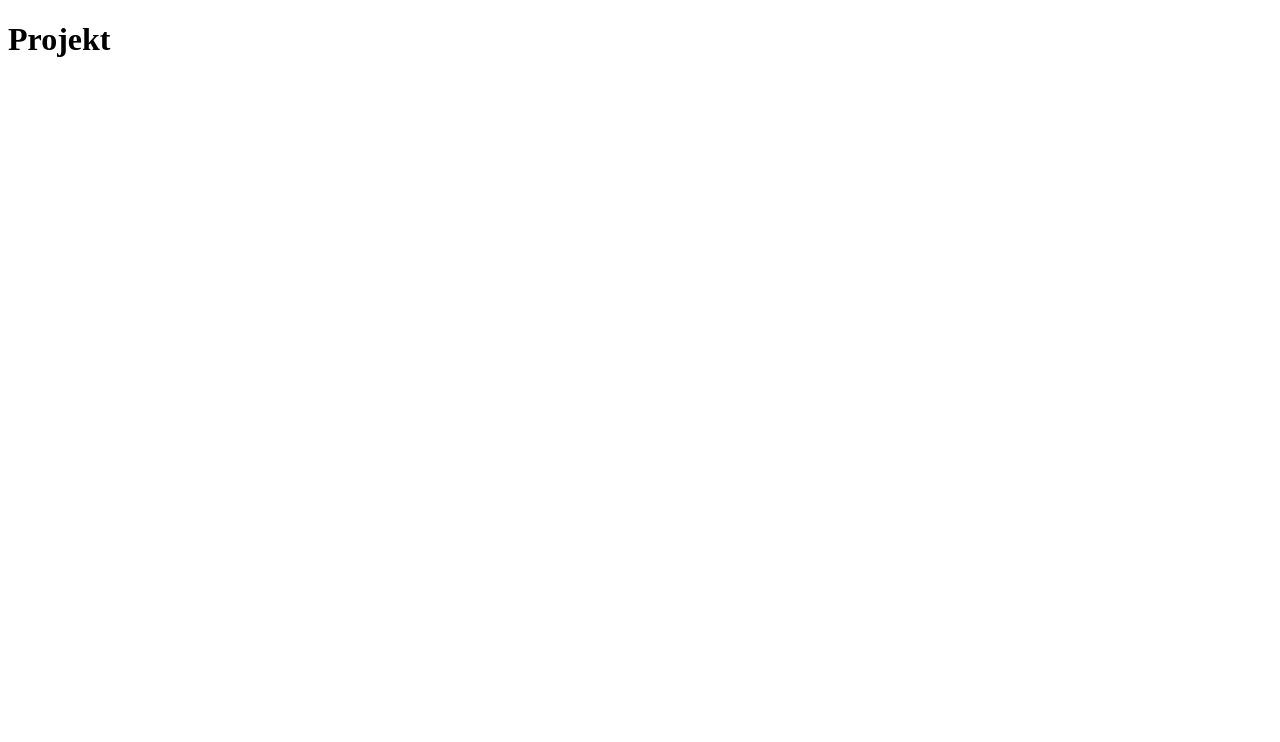
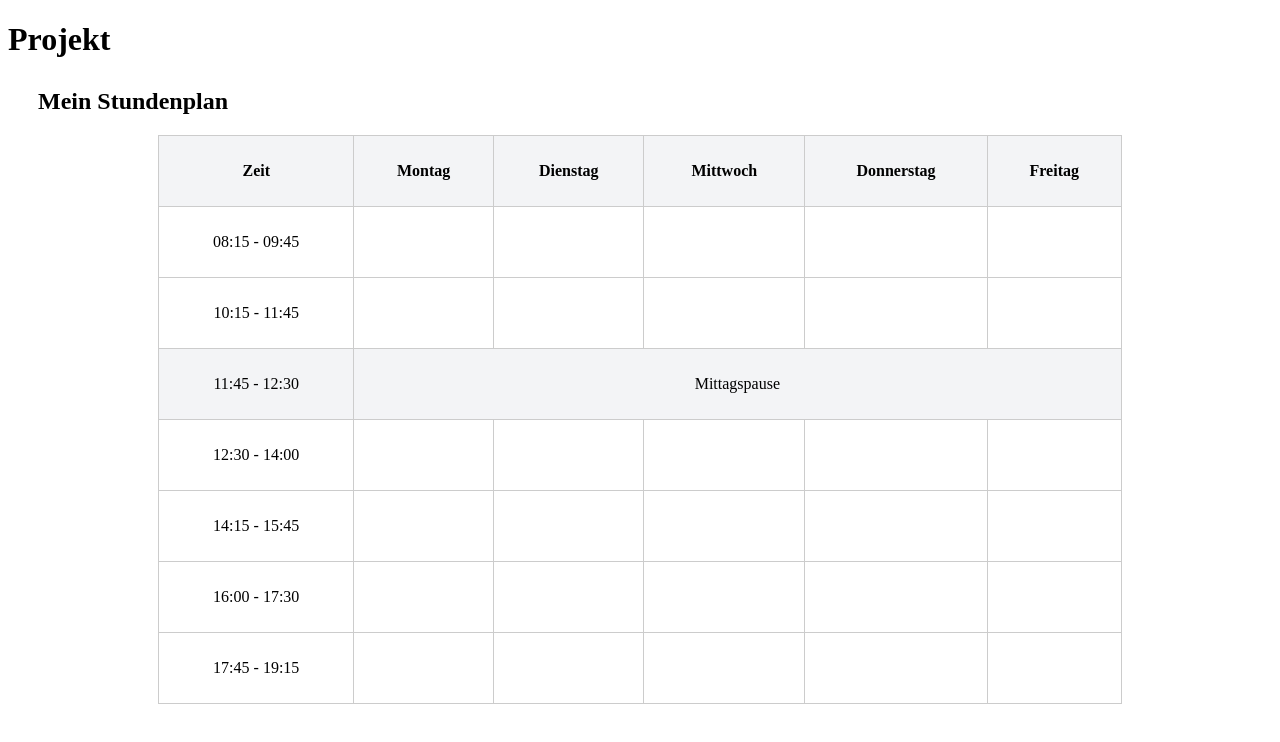
Before and after one commit to tjark-anders/stundenplan-uni-webapp, a plain HTML site: page index.html in a window 1280 px wide. Drawn offline with Linux system fonts and the light colour scheme.

Commit message:
Stundenplan Grundgerüst

```diff
--- a/css/style.css
+++ b/css/style.css
@@ -0,0 +1,28 @@
+
+
+/* ----- STUNDENPLAN ----- */
+#course-schedule {
+    margin: 30px 30px;
+}
+
+.schedule-table {
+  width: 80%;
+  margin: 0 auto;
+  border-collapse: collapse; /* keine doppelten Ränder */
+}
+
+.schedule-table th,
+.schedule-table td {
+  border: 1px solid #ccc;
+  padding: 15px;
+  text-align: center;
+  height: 40px;
+}
+
+.schedule-table th {
+  background-color: #f3f4f6;
+}
+
+.lunch-break {
+    background-color: #f3f4f6;
+}
--- a/index.html
+++ b/index.html
@@ -22,6 +22,77 @@
         </div>
 
         <div id="course-schedule">
+            <h2>Mein Stundenplan</h2>
+
+            <table class="schedule-table">
+                <tr>
+                    <th>Zeit</th>
+                    <th>Montag</th>
+                    <th>Dienstag</th>
+                    <th>Mittwoch</th>
+                    <th>Donnerstag</th>
+                    <th>Freitag</th>
+                </tr>
+
+                <tr>
+                    <td>08:15 - 09:45</td>
+                    <td data-tag="Montag" data-block="1"></td>
+                    <td data-tag="Dienstag" data-block="1"></td>
+                    <td data-tag="Mittwoch" data-block="1"></td>
+                    <td data-tag="Donnerstag" data-block="1"></td>
+                    <td data-tag="Freitag" data-block="1"></td>
+                </tr>
+
+                <tr>
+                    <td>10:15 - 11:45</td>
+                    <td data-tag="Montag" data-block="2"></td>
+                    <td data-tag="Dienstag" data-block="2"></td>
+                    <td data-tag="Mittwoch" data-block="2"></td>
+                    <td data-tag="Donnerstag" data-block="2"></td>
+                    <td data-tag="Freitag" data-block="2"></td>
+                </tr>
+
+                <tr class="lunch-break">
+                    <td>11:45 - 12:30</td>
+                    <td colspan="5"> Mittagspause</td>
+                </tr>
+
+                <tr>
+                    <td>12:30 - 14:00</td>
+                    <td data-tag="Montag" data-block="3"></td>
+                    <td data-tag="Dienstag" data-block="3"></td>
+                    <td data-tag="Mittwoch" data-block="3"></td>
+                    <td data-tag="Donnerstag" data-block="3"></td>
+                    <td data-tag="Freitag" data-block="3"></td>
+                </tr>
+
+                <tr>
+                    <td>14:15 - 15:45</td>
+                    <td data-tag="Montag" data-block="4"></td>
+                    <td data-tag="Dienstag" data-block="4"></td>
+                    <td data-tag="Mittwoch" data-block="4"></td>
+                    <td data-tag="Donnerstag" data-block="4"></td>
+                    <td data-tag="Freitag" data-block="4"></td>
+                </tr>
+
+                <tr>
+                    <td>16:00 - 17:30</td>
+                    <td data-tag="Montag" data-block="5"></td>
+                    <td data-tag="Dienstag" data-block="5"></td>
+                    <td data-tag="Mittwoch" data-block="5"></td>
+                    <td data-tag="Donnerstag" data-block="5"></td>
+                    <td data-tag="Freitag" data-block="5"></td>
+                </tr>
+
+                <tr>
+                    <td>17:45 - 19:15</td>
+                    <td data-tag="Montag" data-block="6"></td>
+                    <td data-tag="Dienstag" data-block="6"></td>
+                    <td data-tag="Mittwoch" data-block="6"></td>
+                    <td data-tag="Donnerstag" data-block="6"></td>
+                    <td data-tag="Freitag" data-block="6"></td>
+                </tr>
+            </table>
 
         </div>
 
```
